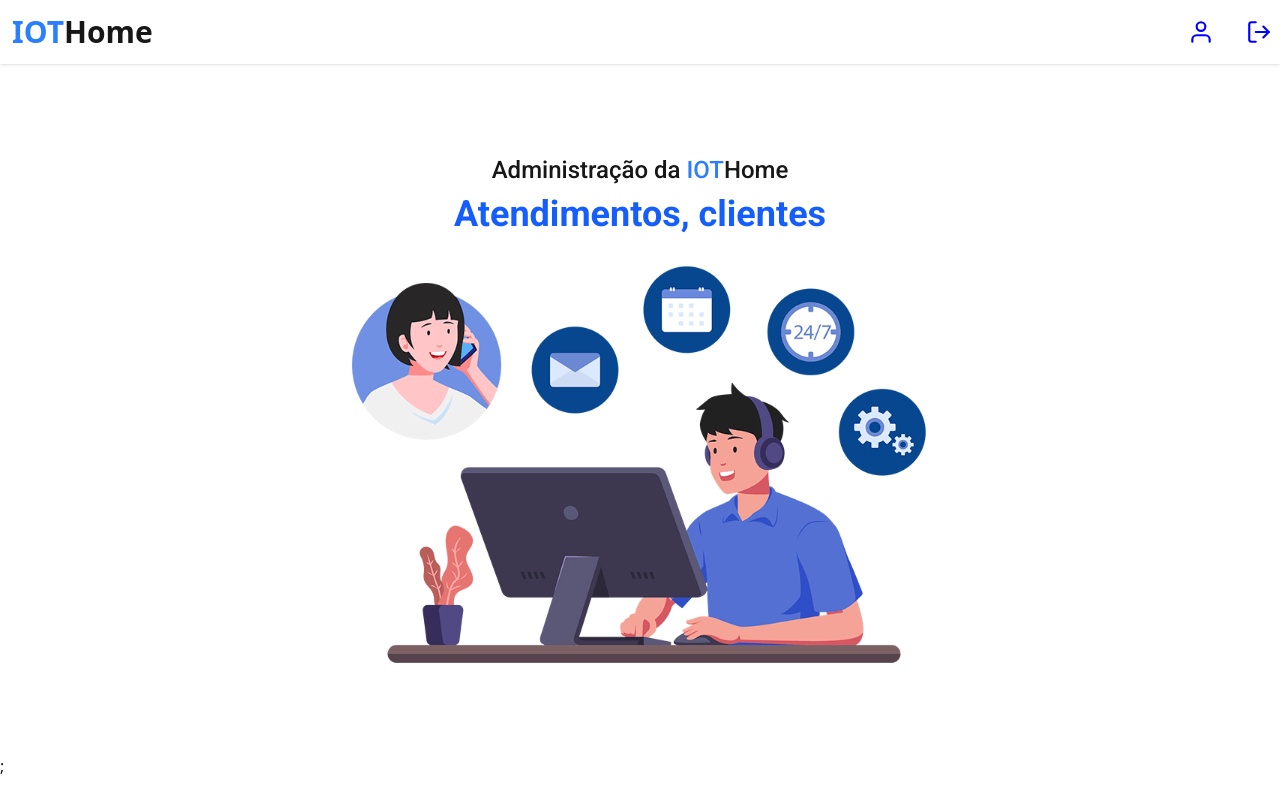
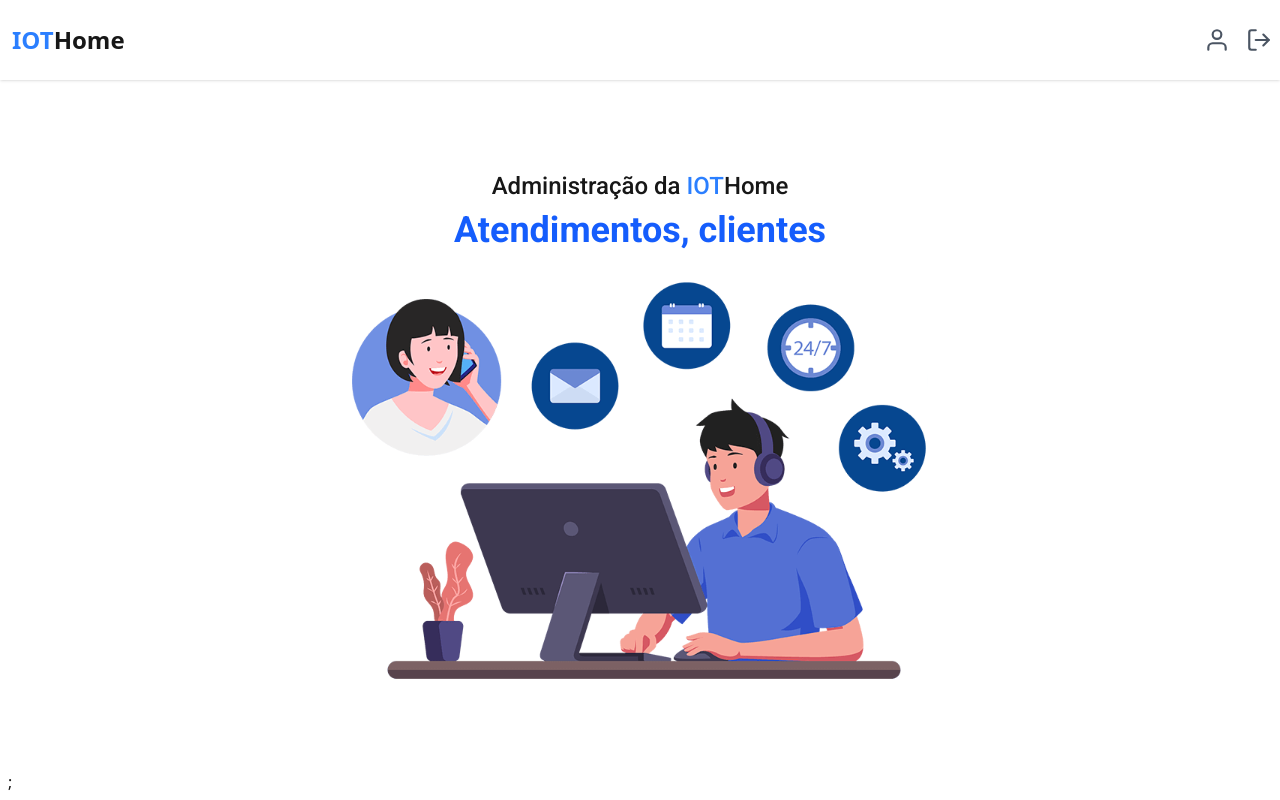
Before and after one commit to mig-ramos/iot-home-web, a Next.js app: page / in a window 1280 px wide. Built offline with nearby package versions, Linux system fonts and the light colour scheme.

Commit message:
cria componente container

```diff
--- /dev/null
+++ b/src/components/public/container.tsx
@@ -0,0 +1,5 @@
+import { ReactNode } from "react";
+
+export function Container({ children }: { children: ReactNode }) {
+  return <div className="w-full max-w-7xl mx-auto px-2">{children}</div>;
+}
--- a/src/components/public/header.tsx
+++ b/src/components/public/header.tsx
@@ -1,27 +1,25 @@
+import Link from "next/link";
 import { FiUser, FiLogOut } from "react-icons/fi";
-import Link from "next/link";
-import { Logo } from "./logo/logo";
-
-export const Header = () => {
-  let linkActive = "text-green-700 font-bold bg-white py-1 rounded-xl";
+export function Header() {
   return (
-    <header className="w-full flex items-center px-2 py-4 bg-white h-16 shadow-sm">
+    <header className="w-full flex items-center px-2 py-4 bg-white h-20 shadow-sm">
       <div className="w-full flex items-center justify-between max-w-7xl mx-auto">
         <Link href="/">
-          <Logo />
+          <h1 className="font-bold text-2xl pl-1 hover:tracking-widest duration-300">
+            <span className="text-blue-500">IOT</span>Home
+          </h1>
         </Link>
 
-        <div className="flex items-baseline gap-8">
-          <Link href={"/dashboard"} className="flex gap-2">
-            <FiUser size={26} color="blue" />
+        <div className="flex items-baseline gap-4">
+          <Link href={"/dashboard"}>
+            <FiUser size={26} color="#4b5563" />
           </Link>
-          <form action={""}>
-            <button type="submit" className="flex gap-2 hover:cursor-pointer">
-              <FiLogOut size={26} color="blue" />
-            </button>
-          </form>
+
+          <button>
+            <FiLogOut size={26} color="#4b5563" />
+          </button>
         </div>
       </div>
     </header>
   );
-};
+}
--- a/src/components/public/layoutPublic.tsx
+++ b/src/components/public/layoutPublic.tsx
@@ -1,3 +1,4 @@
+import { Container } from "./container";
 import { Header } from "./header";
 
 export default function LayoutPublic({
@@ -8,7 +9,9 @@ export default function LayoutPublic({
   return (
     <div>
       <Header />
-      <main className="antialiased">{children}</main>
+      <Container>
+        <main className="antialiased">{children}</main>
+      </Container>
     </div>
   );
 }
```
Also changed, not shown: src/components/public/logo.tsx (renamed from src/components/public/logo/logo.tsx).
